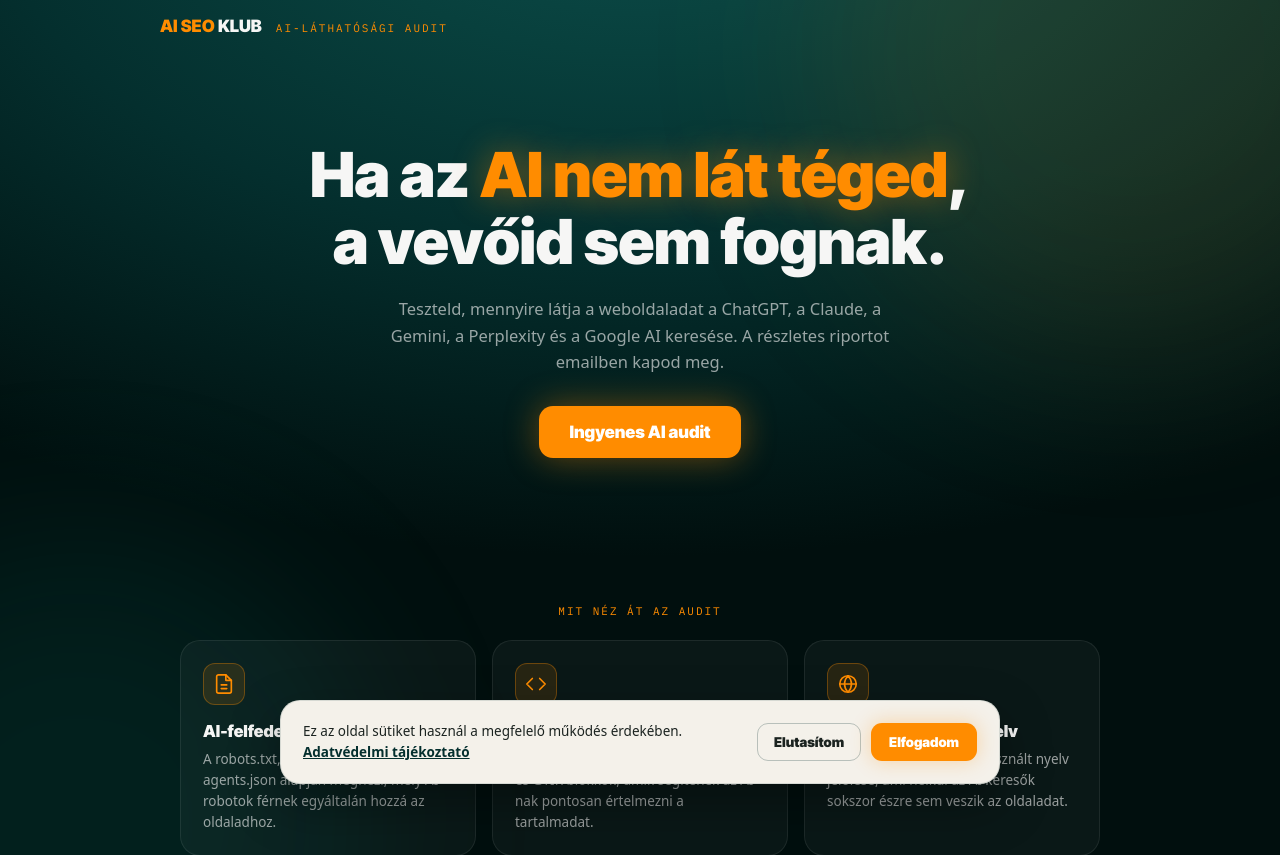
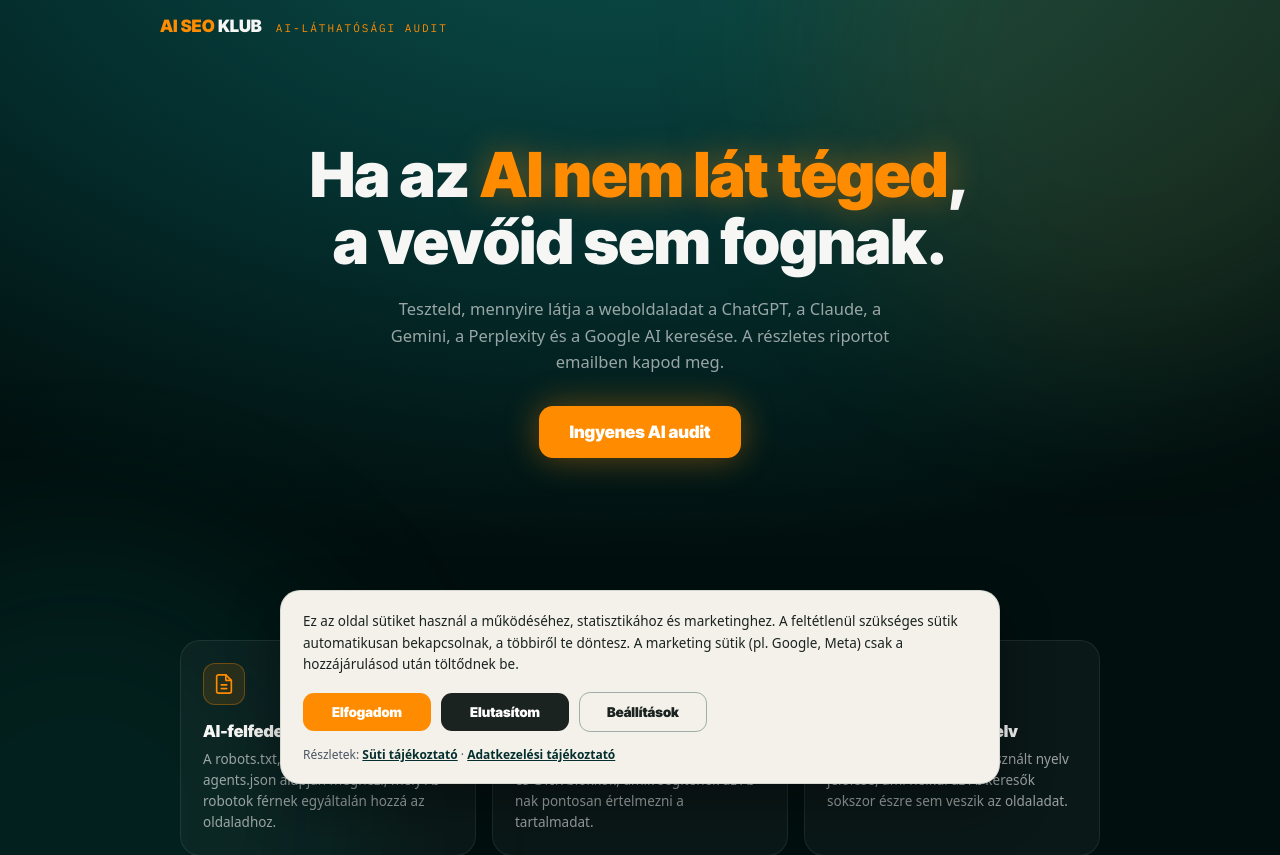
Before and after one commit to danielberndt-ai/aiseoklub, a React (Vite) app: page / in a window 1280 px wide. Shown: the top 855 px of the page. Built offline with nearby package versions, Linux system fonts and the light colour scheme; a web font is replaced by a local one.

Commit message:
Süti-banner: kategóriánkénti hozzájárulás, egyenrangú gombok, előzetes hozzájárulás

```diff
--- a/src/App.jsx
+++ b/src/App.jsx
@@ -17,11 +17,18 @@ const CONFIG = {
   SHOW_UPSELL: false,         // Upsell blokk: később élesítjük
 
   // --- Süti-hozzájárulás és mérőkódok ---
-  // TODO (éles): töltsd ki a saját Google és Meta azonosítóiddal, amíg üres,
-  // a bannerben elfogadás után sem töltődik be semmilyen mérőkód.
-  GOOGLE_PIXEL_ID: "", // pl. "G-XXXXXXXXXX" vagy "AW-XXXXXXXXX"
-  META_PIXEL_ID: "",   // pl. "1234567890123456"
+  // TODO (éles): töltsd ki a saját azonosítóiddal. Amíg üresek, a bannerben
+  // adott hozzájárulás után sem töltődik be semmilyen mérőkód.
+  //
+  // A kategóriák elkülönítése szándékos: a NAIH álláspontja szerint a
+  // hozzájárulást célonként, külön-külön kell beszerezni, nem lehet egyetlen
+  // gombbal mindenre.
+  GOOGLE_ANALYTICS_ID: "", // "statisztika" kategória, pl. "G-XXXXXXXXXX"
+  GOOGLE_PIXEL_ID: "",     // "marketing" kategória (Google Ads), pl. "AW-XXXXXXXXX"
+  META_PIXEL_ID: "",       // "marketing" kategória, pl. "1234567890123456"
+
   PRIVACY_POLICY_URL: "/adatvedelmi-tajekoztato",
+  COOKIE_POLICY_URL: "/adatvedelmi-tajekoztato#sutik",
 };
 
 const T = {
@@ -158,25 +165,32 @@ function bumpTodayCount() {
 // ------------------------------------------------------------------
 // Süti-hozzájárulás kezelése és a mérőkódok feltételes betöltése
 // ------------------------------------------------------------------
-const CONSENT_STORAGE_KEY = "aiseoklub_cookie_consent_v1";
+// A tároló verziószáma azért v2, mert a hozzájárulás szerkezete megváltozott
+// (kategóriánkénti bontás). A régi, v1-es döntéseket nem vesszük érvényesnek:
+// azoknál újra megkérdezzük a látogatót, kategóriánként.
+const CONSENT_STORAGE_KEY = "aiseoklub_cookie_consent_v2";
+
+// A "feltétlenül szükséges" kategória nem kapcsolható és nem is igényel
+// hozzájárulást, ezért nem is tároljuk külön.
+const EMPTY_CONSENT = { analytics: false, marketing: false };
 
 function readStoredConsent() {
   try {
     const raw = localStorage.getItem(CONSENT_STORAGE_KEY);
     if (!raw) return null;
     const parsed = JSON.parse(raw);
-    if (typeof parsed?.marketing !== "boolean") return null;
-    return parsed;
+    if (typeof parsed?.analytics !== "boolean" || typeof parsed?.marketing !== "boolean") return null;
+    return { analytics: parsed.analytics, marketing: parsed.marketing };
   } catch {
     return null;
   }
 }
 
-function writeStoredConsent(marketing) {
+function writeStoredConsent({ analytics, marketing }) {
   try {
     localStorage.setItem(
       CONSENT_STORAGE_KEY,
-      JSON.stringify({ marketing, decidedAt: new Date().toISOString() })
+      JSON.stringify({ analytics, marketing, decidedAt: new Date().toISOString() })
     );
   } catch {
     // A localStorage nem minden esetben elérhető (pl. inkognitó mód, letiltott sütik).
@@ -184,24 +198,47 @@ function writeStoredConsent(marketing) {
   }
 }
 
-// A Google Pixel (gtag.js) és a Meta Pixel csak KIFEJEZETT hozzájárulás
-// után töltődik be. Amíg a CONFIG-ban üres az azonosító, semmi nem fut le.
+// ------------------------------------------------------------------
+// Mérőkód-betöltés. FONTOS: ezek a függvények KIZÁRÓLAG a látogató
+// kifejezett, kategóriánkénti hozzájárulása után futhatnak le. Az oldal
+// betöltésekor semmilyen mérőkód nem települ (előzetes hozzájárulás elve).
+// ------------------------------------------------------------------
+function ensureGtag() {
+  if (window.__aiseoklubGtagInit) return;
+  window.__aiseoklubGtagInit = true;
+  window.dataLayer = window.dataLayer || [];
+  window.gtag = function () {
+    window.dataLayer.push(arguments);
+  };
+  window.gtag("js", new Date());
+}
+
+function injectGtagScript(id) {
+  const s = document.createElement("script");
+  s.async = true;
+  s.src = `https://www.googletagmanager.com/gtag/js?id=${id}`;
+  document.head.appendChild(s);
+}
+
+// "Statisztika / analitika" kategória
+function loadAnalytics() {
+  if (typeof window === "undefined") return;
+  if (!CONFIG.GOOGLE_ANALYTICS_ID || window.__aiseoklubAnalyticsLoaded) return;
+  window.__aiseoklubAnalyticsLoaded = true;
+  ensureGtag();
+  injectGtagScript(CONFIG.GOOGLE_ANALYTICS_ID);
+  window.gtag("config", CONFIG.GOOGLE_ANALYTICS_ID);
+}
+
+// "Marketing" kategória: Google Pixel (Ads) és Meta Pixel
 function loadMarketingPixels() {
   if (typeof window === "undefined") return;
 
   if (CONFIG.GOOGLE_PIXEL_ID && !window.__aiseoklubGooglePixelLoaded) {
     window.__aiseoklubGooglePixelLoaded = true;
-    const s = document.createElement("script");
-    s.async = true;
-    s.src = `https://www.googletagmanager.com/gtag/js?id=${CONFIG.GOOGLE_PIXEL_ID}`;
-    document.head.appendChild(s);
-    window.dataLayer = window.dataLayer || [];
-    function gtag() {
-      window.dataLayer.push(arguments);
-    }
-    window.gtag = gtag;
-    gtag("js", new Date());
-    gtag("config", CONFIG.GOOGLE_PIXEL_ID);
+    ensureGtag();
+    injectGtagScript(CONFIG.GOOGLE_PIXEL_ID);
+    window.gtag("config", CONFIG.GOOGLE_PIXEL_ID);
   }
 
   if (CONFIG.META_PIXEL_ID && !window.__aiseoklubMetaPixelLoaded) {
@@ -227,6 +264,11 @@ function loadMarketingPixels() {
     window.fbq("init", CONFIG.META_PIXEL_ID);
     window.fbq("track", "PageView");
   }
+}
+
+function applyConsent(consent) {
+  if (consent?.analytics) loadAnalytics();
+  if (consent?.marketing) loadMarketingPixels();
 }
 
 // ------------------------------------------------------------------
@@ -807,7 +849,66 @@ function FeatureCards() {
 // Süti-elfogadó sáv – a Google Pixel és a Meta Pixel csak ide kötött
 // kifejezett hozzájárulás után töltődik be, sosem automatikusan.
 // ------------------------------------------------------------------
-function CookieBanner({ onAccept, onReject }) {
+// A két fő gomb szándékosan AZONOS méretű és súlyú: a hozzájárulás megtagadása
+// nem lehet nehezebb, mint a megadása (nincs "sötét minta").
+const consentBtnBase = {
+  border: "none",
+  borderRadius: 11,
+  padding: "11px 18px",
+  fontFamily: FONT_DISPLAY,
+  fontWeight: FONT_DISPLAY_WEIGHT,
+  fontSize: 13.5,
+  cursor: "pointer",
+  whiteSpace: "nowrap",
+  color: "#FFFFFF",
+  minWidth: 128,
+};
+
+function CategoryRow({ title, desc, checked, onChange, locked }) {
+  return (
+    <div
+      style={{
+        display: "flex",
+        gap: 12,
+        alignItems: "flex-start",
+        padding: "12px 0",
+        borderTop: "1px solid rgba(4,47,46,0.10)",
+      }}
+    >
+      <input
+        type="checkbox"
+        checked={checked}
+        disabled={locked}
+        onChange={(e) => onChange && onChange(e.target.checked)}
+        style={{
+          marginTop: 2,
+          width: 16,
+          height: 16,
+          accentColor: T.orange,
+          flexShrink: 0,
+          cursor: locked ? "not-allowed" : "pointer",
+        }}
+      />
+      <div style={{ minWidth: 0 }}>
+        <div style={{ fontSize: 13.5, fontWeight: 600, color: "#1B2320" }}>
+          {title}
+          {locked && (
+            <span style={{ fontFamily: FONT_MONO, fontSize: 10.5, color: "#5C6B6A", marginLeft: 8 }}>MINDIG AKTÍV</span>
+          )}
+        </div>
+        <div style={{ fontSize: 12.5, color: "#4B5563", lineHeight: 1.5, marginTop: 2 }}>{desc}</div>
+      </div>
+    </div>
+  );
+}
+
+function CookieBanner({ onDecide }) {
+  const [showSettings, setShowSettings] = useState(false);
+  // Alapból MINDEN opcionális kategória KI van kapcsolva – előre bepipált
+  // jelölőnégyzet nem lenne érvényes hozzájárulás.
+  const [analytics, setAnalytics] = useState(false);
+  const [marketing, setMarketing] = useState(false);
+
   return (
     <div
       role="dialog"
@@ -833,60 +934,102 @@ function CookieBanner({ onAccept, onReject }) {
           maxWidth: 720,
           width: "100%",
           padding: "20px 22px",
-          display: "flex",
-          flexWrap: "wrap",
-          gap: 16,
-          alignItems: "center",
+          maxHeight: "80vh",
+          overflowY: "auto",
         }}
       >
-        <div style={{ flex: "1 1 320px", minWidth: 220 }}>
-          <p style={{ margin: 0, fontSize: 13.5, color: "#1B2320", lineHeight: 1.55 }}>
-            Ez az oldal sütiket használ a megfelelő működés érdekében.
-            <br />
-            <a href={CONFIG.PRIVACY_POLICY_URL} style={{ color: T.bg, fontWeight: 600, textDecoration: "underline" }}>
-              Adatvédelmi tájékoztató
-            </a>
+        <p style={{ margin: 0, fontSize: 13.5, color: "#1B2320", lineHeight: 1.6 }}>
+          Ez az oldal sütiket használ a működéséhez, statisztikához és marketinghez. A feltétlenül szükséges sütik
+          automatikusan bekapcsolnak, a többiről te döntesz. A marketing sütik (pl. Google, Meta) csak a hozzájárulásod
+          után töltődnek be.
         </p>
+
+        {showSettings && (
+          <div style={{ marginTop: 14 }}>
+            <CategoryRow
+              locked
+              checked
+              title="Feltétlenül szükséges"
+              desc="Az oldal alapvető működéséhez és a süti-döntésed megjegyzéséhez kell. Nem küld adatot harmadik félnek."
+            />
+            <CategoryRow
+              title="Statisztika / analitika"
+              desc="Névtelen látogatottsági adatok, hogy lássam, mi működik az oldalon."
+              checked={analytics}
+              onChange={setAnalytics}
+            />
+            <CategoryRow
+              title="Marketing"
+              desc="Google Pixel és Meta Pixel: a hirdetéseim eredményességének mérése és remarketing."
+              checked={marketing}
+              onChange={setMarketing}
+            />
           </div>
-        <div style={{ display: "flex", gap: 10, flexShrink: 0 }}>
+        )}
+
+        <div
+          style={{
+            display: "flex",
+            gap: 10,
+            flexWrap: "wrap",
+            alignItems: "center",
+            marginTop: 16,
+          }}
+        >
           <button
-            className="ghost"
-            onClick={onReject}
-            style={{
-              background: "transparent",
-              color: "#1B2320",
-              border: "1px solid rgba(4,47,46,0.25)",
-              borderRadius: 11,
-              padding: "10px 16px",
-              fontFamily: FONT_DISPLAY,
-              fontWeight: FONT_DISPLAY_WEIGHT,
-              fontSize: 13.5,
-              cursor: "pointer",
-              whiteSpace: "nowrap",
-            }}
+            className="cta"
+            onClick={() => onDecide({ analytics: true, marketing: true })}
+            style={{ ...consentBtnBase, background: T.orange }}
+          >
+            Elfogadom
+          </button>
+          <button
+            className="cta"
+            onClick={() => onDecide({ analytics: false, marketing: false })}
+            style={{ ...consentBtnBase, background: "#1B2320" }}
           >
             Elutasítom
           </button>
+
+          {showSettings ? (
             <button
-            className="cta"
-            onClick={onAccept}
+              className="ghost"
+              onClick={() => onDecide({ analytics, marketing })}
               style={{
-              background: T.orange,
-              color: "#FFFFFF",
-              border: "none",
-              borderRadius: 11,
-              padding: "10px 18px",
-              fontFamily: FONT_DISPLAY,
-              fontWeight: FONT_DISPLAY_WEIGHT,
-              fontSize: 13.5,
-              cursor: "pointer",
-              whiteSpace: "nowrap",
-              boxShadow: "0 0 20px rgba(255,140,0,0.3)",
+                ...consentBtnBase,
+                background: "transparent",
+                color: "#1B2320",
+                border: "1px solid rgba(4,47,46,0.35)",
               }}
             >
-            Elfogadom
+              Kiválasztottak mentése
             </button>
+          ) : (
+            <button
+              className="ghost"
+              onClick={() => setShowSettings(true)}
+              style={{
+                ...consentBtnBase,
+                background: "transparent",
+                color: "#1B2320",
+                border: "1px solid rgba(4,47,46,0.35)",
+              }}
+            >
+              Beállítások
+            </button>
+          )}
         </div>
+
+        <p style={{ margin: "14px 0 0", fontSize: 12, color: "#4B5563" }}>
+          Részletek:{" "}
+          <a href={CONFIG.COOKIE_POLICY_URL} style={{ color: T.bg, fontWeight: 600 }}>
+            Süti tájékoztató
+          </a>{" "}
+          ·{" "}
+          <a href={CONFIG.PRIVACY_POLICY_URL} style={{ color: T.bg, fontWeight: 600 }}>
+            Adatkezelési tájékoztató
+          </a>
+        </p>
       </div>
     </div>
   );
@@ -914,21 +1057,21 @@ export default function AiVisibilityAudit() {
   useEffect(() => {
     const stored = readStoredConsent();
     if (stored === null) {
+      // Még nem döntött: a banner megjelenik, és addig SEMMILYEN mérőkód
+      // nem töltődik be (előzetes hozzájárulás elve).
       setShowCookieBanner(true);
-    } else if (stored.marketing) {
-      loadMarketingPixels();
+    } else {
+      applyConsent(stored);
     }
   }, []);
 
-  function handleCookieAccept() {
-    writeStoredConsent(true);
+  // Egyetlen belépési pont: az "Elfogadom", az "Elutasítom" és a
+  // "Kiválasztottak mentése" is ide fut be, kategóriánkénti értékekkel.
+  function handleCookieDecision(consent) {
+    const decision = { ...EMPTY_CONSENT, ...consent };
+    writeStoredConsent(decision);
     setShowCookieBanner(false);
-    loadMarketingPixels();
-  }
-
-  function handleCookieReject() {
-    writeStoredConsent(false);
-    setShowCookieBanner(false);
+    applyConsent(decision);
   }
 
   const remaining = Math.max(0, CONFIG.DAILY_LIMIT - auditsUsed);
@@ -1411,7 +1554,7 @@ export default function AiVisibilityAudit() {
         </div>
       </footer>
 
-      {showCookieBanner && <CookieBanner onAccept={handleCookieAccept} onReject={handleCookieReject} />}
+      {showCookieBanner && <CookieBanner onDecide={handleCookieDecision} />}
     </div>
   );
 }
```
Also changed, not shown: src/PrivacyPolicy.jsx (+13 -1 lines). Lines whose indentation alone changed are shown as unchanged.
